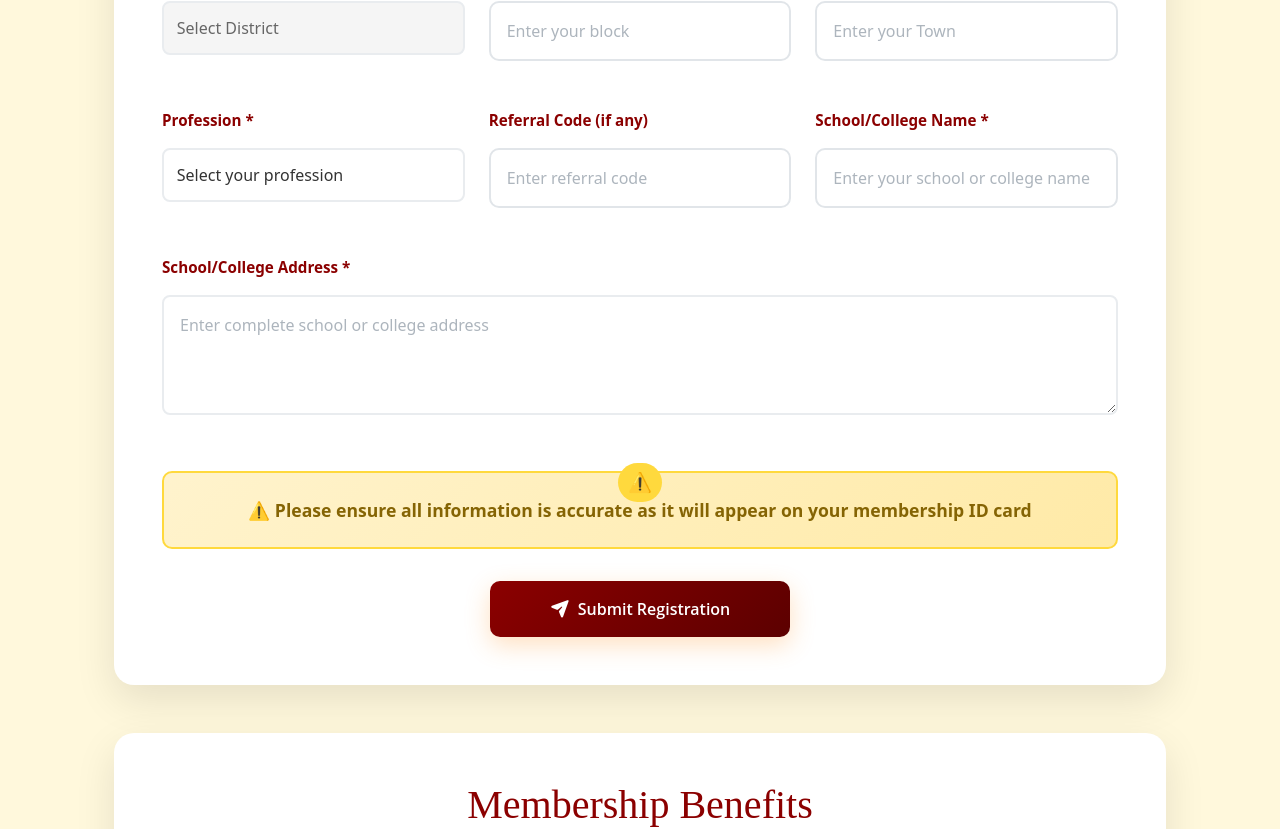
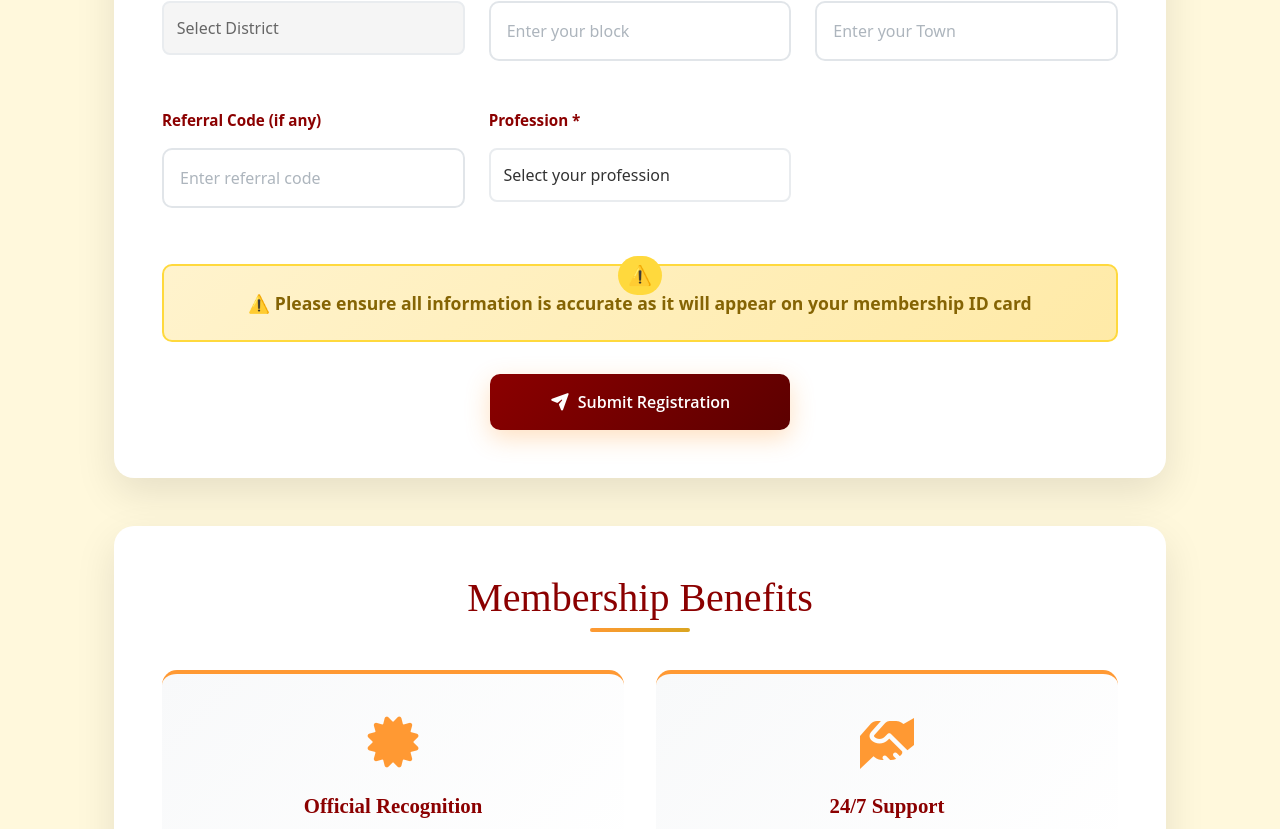
Before and after one commit to devansh728/BYYS-Frontend, a React (Vite) app: page /join in a window 1280 px wide. Shown: the part 1154-1983 px from the top of the page. Built offline with nearby package versions, Linux system fonts and the light colour scheme; a web font is replaced by a local one.

Commit message:
Trigger deployment from Sakhsham's account

```diff
--- a/src/components/JoinSection/JoinForm.jsx
+++ b/src/components/JoinSection/JoinForm.jsx
@@ -23,8 +23,8 @@ const JoinForm = () => {
     district: '', // Changed from city to district
     blockName: '',    // New field added
     profession: '',
-    institutionName: '',
-    institutionAddress: '',
+    institutionName: 'BYVS',
+    institutionAddress: 'BYVS',
     referralCode: '',
     villageTownCity: '' // New field added
   });
@@ -465,7 +465,7 @@ const JoinForm = () => {
                 </div>
 
                 <div className="form-group">
-                  <label htmlFor="block">Village/Town/City *</label>
+                  <label htmlFor="block">Village/Town/Ward *</label>
                   <input
                     type="text"
                     id="villageTownCity"
@@ -474,6 +474,18 @@ const JoinForm = () => {
                     onChange={handleInputChange}
                     placeholder="Enter your Town"
                     required
+                  />
+                </div>
+
+                <div className="form-group">
+                  <label htmlFor="referralCode">Referral Code (if any)</label>
+                  <input
+                    type="text"
+                    id="referralCode"
+                    name="referralCode"
+                    value={formData.referralCode}
+                    onChange={handleInputChange}
+                    placeholder="Enter referral code"
                   />
                 </div>
 
@@ -495,20 +507,42 @@ const JoinForm = () => {
                   </select>
                 </div>
 
+                {/* Conditionally render these fields */}
+                {formData.profession.includes('Student') && (
+                  <>
                     <div className="form-group">
-                  <label htmlFor="referralCode">Referral Code (if any)</label>
+                      <label htmlFor="institutionName">School/College Name(Latest) *</label>
                       <input
                         type="text"
-                    id="referralCode"
-                    name="referralCode"
-                    value={formData.referralCode}
+                        id="institutionName"
+                        name="institutionName"
+                        value={formData.institutionName}
                         onChange={handleInputChange}
-                    placeholder="Enter referral code"
+                        placeholder="Enter your school or college name"
+                        required
                       />
                     </div>
 
-                <div className="form-group">
-                  <label htmlFor="instituteName">School/College Name *</label>
+                    <div className="form-group full-width">
+                      <label htmlFor="institutionAddress">School/College Address *</label>
+                      <textarea
+                        id="institutionAddress"
+                        name="institutionAddress"
+                        value={formData.institutionAddress}
+                        onChange={handleInputChange}
+                        placeholder="Enter complete school or college address"
+                        rows="3"
+                        required
+                      />
+                    </div>
+                  </>
+                )}
+
+
+
+
+                {/* <div className="form-group">
+                  <label htmlFor="instituteName">School/College Name (Latest) *</label>
                   <input
                     type="text"
                     id="institutionName"
@@ -531,7 +565,7 @@ const JoinForm = () => {
                     rows="3"
                     required
                   />
-                </div>
+                </div> */}
               </div>
 
               <div className="credentials-note">
@@ -633,7 +667,7 @@ const JoinForm = () => {
               <div className="benefit-icon">
                 <i className="fas fa-hands-helping"></i>
               </div>
-              <h4>24/7 Family Like Support</h4>
+              <h4>24/7 Support</h4>
             </div>
 
             <div className="benefit-card">
--- a/src/components/MembersSection/CoreCommittee.jsx
+++ b/src/components/MembersSection/CoreCommittee.jsx
@@ -207,8 +207,8 @@ const CoreCommittee = () => {
   const nationalPositions = [
     { position: 'President', name: 'Raja Saksham Singh Yogi', photo: '/assests/founder.jpg' },
     { position: 'General Secretary', name: 'Pt. Bhanu Mishra (Harsh Bhaiya)', photo: '/assests/GeneralSecretary.jpg' },
-    { position: 'Vice President', name: 'Aditya Pratap Singh', photo: '/assests/VicePresident.jpg' },
-    { position: 'Coordinator', name: 'Raj Shekhar Singh', photo: '/assests/Coordinator.jpg' },
+    { position: 'Vice President', name: 'Raj Shekhar Singh', photo: '/assests/Coordinator.jpg' },// changed for raj bhaiya
+    { position: 'Co-founder & Coordinator', name: '', photo: '/assests/' },
     { position: 'National Treasurer' , name:'Rupesh Soni',photo: '/assests/Treasurer.jpg'},
     { position: 'Media In Charge', name: 'Media In Charge', photo: '/assests/MediaIncharge.jpg' }
 
--- a/src/components/WhyJoin/WhyJoin.jsx
+++ b/src/components/WhyJoin/WhyJoin.jsx
@@ -10,8 +10,8 @@ const WhyJoin = () => {
     },
     {
       icon: "fas fa-hands-helping",
-      title: "24/7 Family Like Support",
-      description: "Experience a support system that feels like family. BYVS members and leadership provide unwavering guidance, encouragement, and assistance anytime you need it, ensuring you never walk alone."
+      title: "24/7 Support",
+      description: "BYVS members and leadership provide unwavering guidance, encouragement, and assistance anytime you need it, ensuring you never walk alone."
     },
     {
       icon: "fas fa-file-alt",
@@ -25,7 +25,7 @@ const WhyJoin = () => {
     },
     {
       icon: "fas fa-heart",
-      title: "Contribute to Society’s Welfare",
+      title: "Contribute to Nation's well being",
       description: "Make a genuine difference in your community’s well-being. Participate in initiatives that foster social growth, provide aid, and empower disadvantaged groups, creating a positive social impact."
     },
     {
```
Lines whose indentation alone changed are shown as unchanged.
